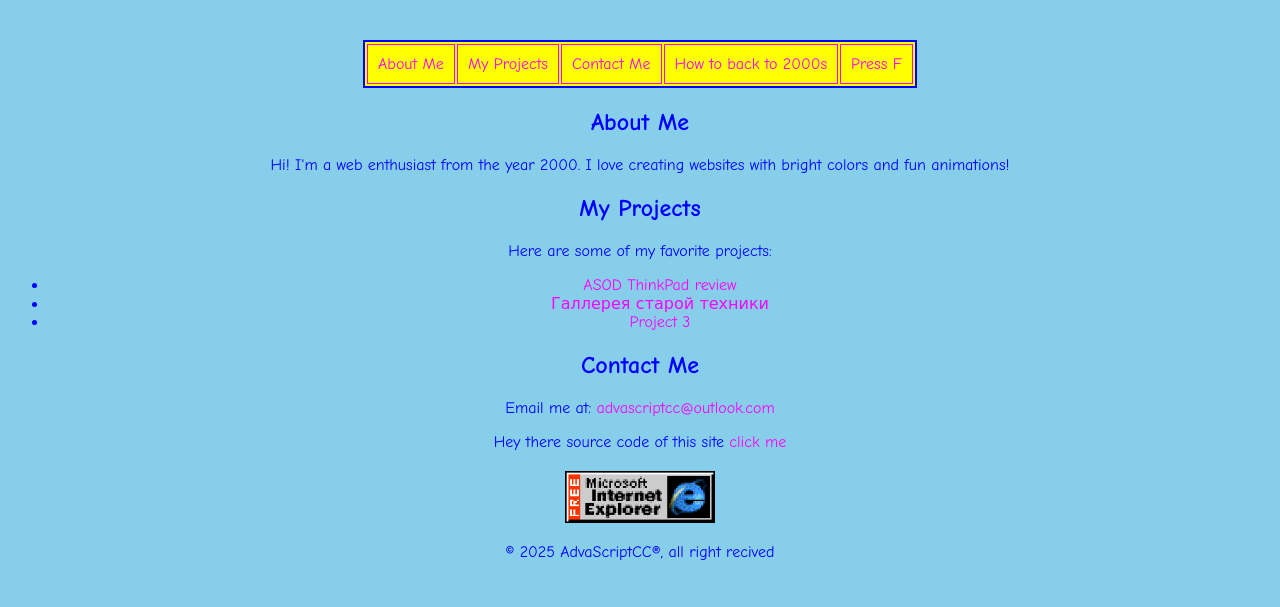
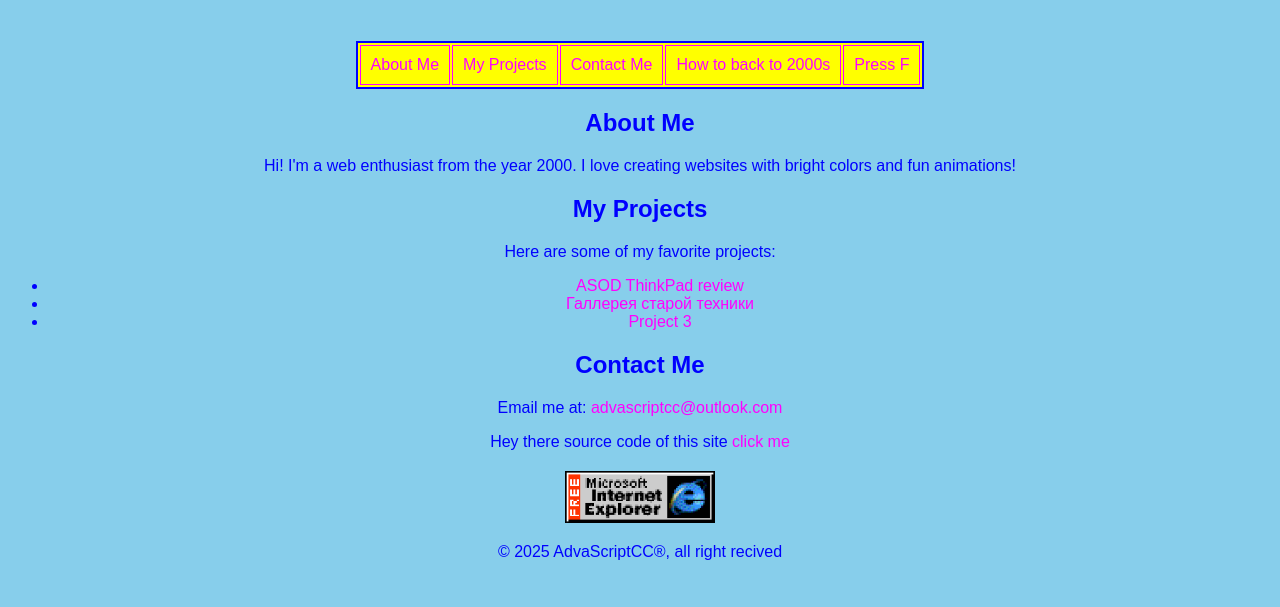
Before and after one commit to YaroslaPenskoe/AdvaScriptCColdsite, a plain HTML site: page index.html in a window 1280 px wide. Shown: the part 193-800 px from the top of the page. Drawn offline with Linux system fonts and the light colour scheme.

Commit message:
Pre 2.0
- Изменен глобальный шрифт на ариал потому что шрифт "Comic sans" не разборчив на телефонах

```diff
--- a/index.html
+++ b/index.html
@@ -8,9 +8,9 @@
     <title>AdvaScriptCC Old site alpha 2.0</title>
     <style>
         body {
-            background-color: #87CEEB; /* Bright green background */
-            font-family: 'Comic Sans MS', cursive, sans-serif; /* Comic Sans font */
-            color: #0000FF; /* Blue text */
+            background-color: #87CEEB;
+            font-family: Arial, sans-serif;
+            color: #0000FF;
             text-align: center;
         }
         h1 {
```
